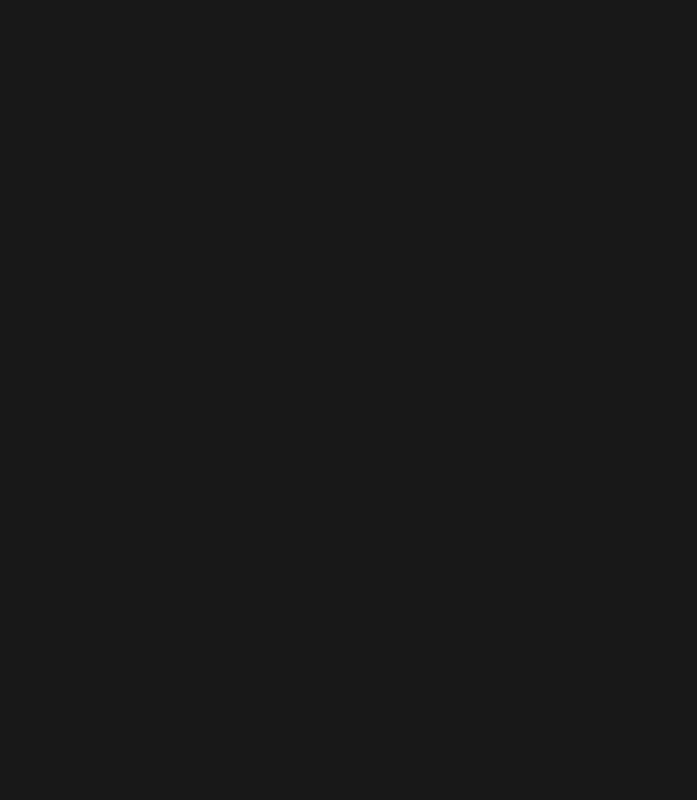
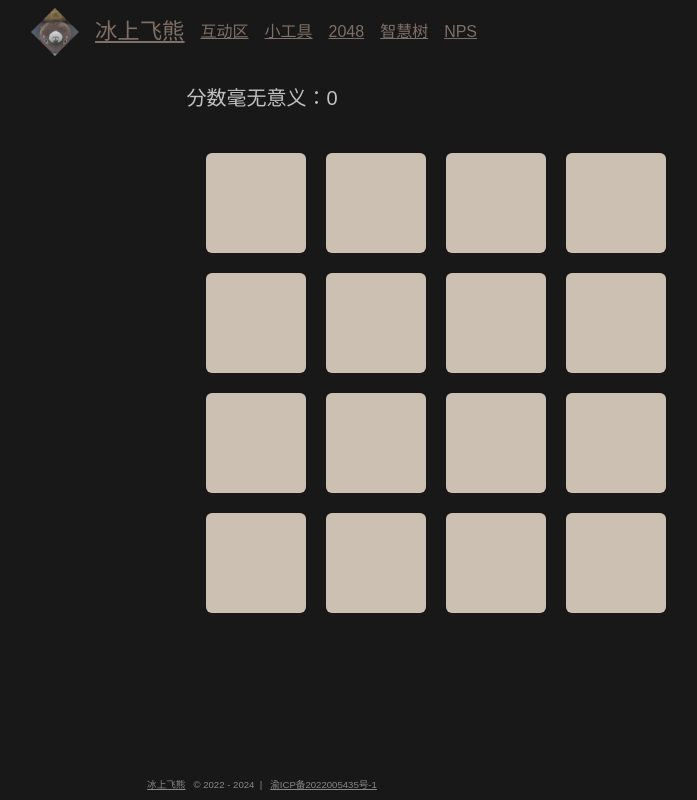
Before and after one commit to 0110wdj/blog, a Gatsby site: page /basics/games in a window 1280 px wide. Before the commit this address had no page. Shown: the whole page, without its empty margins (378-1075 px from the left). Built offline with nearby package versions, Linux system fonts and the light colour scheme; Gatsby itself is replaced by a stand-in of ours; some packages are replaced by stand-ins of ours.

Commit message:
增加 2048 title

```diff
--- a/package.json
+++ b/package.json
@@ -15,6 +15,7 @@
   },
   "dependencies": {
     "@emotion/core": "^11.0.0",
+    "@emotion/react": "^11.11.4",
     "axios": "^1.6.2",
     "css-loader": "^6.7.3",
     "gatsby": "^5.13.0",
@@ -23,6 +24,7 @@
     "gatsby-source-filesystem": "^5.13.0",
     "gatsby-transformer-remark": "^6.13.0",
     "highlight.js": "^11.5.1",
+    "jquery": "^3.7.1",
     "markdown-it": "^14.0.0",
     "protobufjs": "^7.2.4",
     "react": "^18.2.0",
--- a/src/components/layout.js
+++ b/src/components/layout.js
@@ -47,6 +47,7 @@ const Header = (data) => {
             <ListLink to="/" style={{ fontSize: '1.4rem' }}>{data.site.siteMetadata.siteTitle}</ListLink>
             <ListLink to="/basics/talk/talk">互动区</ListLink>
             <ListLink to="/basics/kits/kits">小工具</ListLink>
+            <ListLink to="/basics/games">2048</ListLink>
             <ListLink to="http://www.snofly.cn:8081/">智慧树</ListLink>
             <ListLink to="http://www.snofly.cn:8080/">NPS</ListLink>
         </header>
--- /dev/null
+++ b/src/pages/basics/games/2048/index.js
@@ -0,0 +1,290 @@
+import React, { useState, useEffect, useRef } from 'react';
+import "./index2048.css"
+
+const Index = () => {
+  const [score, setScore] = useState(0);
+  const [isGameOver, setIsGameOver] = useState(false);
+  const [board, setBoard] = useState([]);
+  const containerRef = useRef(null);
+
+  const prefix = 'game';
+  const len = 4;
+  const size = 100;
+  const margin = 20;
+  const winNum = 2048;
+
+  const initBoard = () => {
+    const newBoard = [];
+    for (let x = 0; x < len; x++) {
+      newBoard[x] = Array(len).fill(0);
+    }
+    setBoard(newBoard);
+  };
+
+
+
+  const generateNumber = () => {
+    const emptyCells = [];
+    for (let x = 0; x < len; x++) {
+      for (let y = 0; y < len; y++) {
+        if (board?.[x]?.[y] === 0) {
+          emptyCells.push({ x, y });
+        }
+      }
+    }
+
+    if (emptyCells.length === 0) {
+      return false;
+    }
+
+    const randomIndex = Math.floor(Math.random() * emptyCells.length);
+    const { x, y } = emptyCells[randomIndex];
+    const number = Math.random() < 0.5 ? 2 : 4;
+    setBoard((prevBoard) => {
+      const newBoard = [...prevBoard];
+      newBoard[x][y] = number;
+      return newBoard;
+    });
+  };
+
+  const moveLeft = () => {
+    let moved = false;
+    for (let x = 0; x < len; x++) {
+      for (let y = 0; y < len - 1; y++) {
+        let nextX = y + 1;
+        while (nextX < len && board[x][nextX] === 0) {
+          nextX++;
+        }
+
+        if (nextX < len && board[x][y] === 0) {
+          setBoard((prevBoard) => {
+            const newBoard = [...prevBoard];
+            newBoard[x][y] = newBoard[x][nextX];
+            newBoard[x][nextX] = 0;
+            return newBoard;
+          });
+          moved = true;
+          y--; // Check the same cell again after moving
+        } else if (nextX < len && board[x][y] === board[x][nextX]) {
+          setBoard((prevBoard) => {
+            const newBoard = [...prevBoard];
+            newBoard[x][y] *= 2;
+            newBoard[x][nextX] = 0;
+            setScore((prevScore) => prevScore + newBoard[x][y]);
+            return newBoard;
+          });
+          moved = true;
+        }
+      }
+    }
+    return moved;
+  };
+
+  const moveRight = () => {
+    let moved = false;
+    for (let x = 0; x < len; x++) {
+      for (let y = len - 1; y > 0; y--) {
+        let prevX = y - 1;
+        while (prevX >= 0 && board[x][prevX] === 0) {
+          prevX--;
+        }
+
+        if (prevX >= 0 && board[x][y] === 0) {
+          setBoard((prevBoard) => {
+            const newBoard = [...prevBoard];
+            newBoard[x][y] = newBoard[x][prevX];
+            newBoard[x][prevX] = 0;
+            return newBoard;
+          });
+          moved = true;
+          y++; // Check the same cell again after moving
+        } else if (prevX >= 0 && board[x][y] === board[x][prevX]) {
+          setBoard((prevBoard) => {
+            const newBoard = [...prevBoard];
+            newBoard[x][y] += newBoard[x][prevX];
+            newBoard[x][prevX] = 0;
+            setScore((prevScore) => prevScore + newBoard[x][y]);
+            moved = true;
+          })
+        }
+      }
+      return moved
+    };
+    return moved;
+  }
+
+  const moveUp = () => {
+    let moved = false;
+    for (let y = 0; y < len; y++) {
+      for (let x = 0; x < len - 1; x++) {
+        let nextX = x + 1;
+        while (nextX < len && board[nextX][y] === 0) {
+          nextX++;
+        }
+
+        if (nextX < len && board[x][y] === 0) {
+          setBoard((prevBoard) => {
+            const newBoard = [...prevBoard];
+            newBoard[x][y] = newBoard[nextX][y];
+            newBoard[nextX][y] = 0;
+            return newBoard;
+          });
+          moved = true;
+          x--; // Check the same cell again after moving
+        } else if (nextX < len && board[x][y] === board[nextX][y]) {
+          setBoard((prevBoard) => {
+            const newBoard = [...prevBoard];
+            newBoard[x][y] *= 2;
+            newBoard[nextX][y] = 0;
+            setScore((prevScore) => prevScore + newBoard[x][y]);
+            return newBoard;
+          });
+          moved = true;
+        }
+      }
+    }
+    return moved;
+  };
+
+  const moveDown = () => {
+    let moved = false;
+    for (let y = 0; y < len; y++) {
+      for (let x = len - 1; x > 0; x--) {
+        let prevX = x - 1;
+        while (prevX >= 0 && board[prevX][y] === 0) {
+          prevX--;
+        }
+
+        if (prevX >= 0 && board[x][y] === 0) {
+          setBoard((prevBoard) => {
+            const newBoard = [...prevBoard];
+            newBoard[x][y] = newBoard[prevX][y];
+            newBoard[prevX][y] = 0;
+            return newBoard;
+          });
+          moved = true;
+          x++; // Check the same cell again after moving
+        } else if (prevX >= 0 && board[x][y] === board[prevX][y]) {
+          setBoard((prevBoard) => {
+            const newBoard = [...prevBoard];
+            newBoard[x][y] += newBoard[prevX][y];
+            newBoard[prevX][y] = 0;
+            setScore((prevScore) => prevScore + newBoard[x][y]);
+            return newBoard;
+          });
+          moved = true;
+        }
+      }
+    }
+    return moved;
+  };
+
+  const handleKeyDown = (event) => {
+    if (isGameOver) {
+      return;
+    }
+
+    switch (event.which) {
+      case 37: // Left arrow
+        if (moveLeft()) {
+          generateNumber();
+        }
+        break;
+      case 38: // Up arrow
+        if (moveUp()) {
+          generateNumber();
+        }
+        break;
+      case 39: // Right arrow
+        if (moveRight()) {
+          generateNumber();
+        }
+        break;
+      case 40: // Down arrow
+        if (moveDown()) {
+          generateNumber();
+        }
+        break;
+      default:
+        break;
+    }
+  };
+
+  useEffect(() => {
+    initBoard();
+    generateNumber();
+    generateNumber();
+
+    document.addEventListener('keydown', handleKeyDown);
+    return () => document.removeEventListener('keydown', handleKeyDown);
+  }, []);
+
+  useEffect(() => {
+    if (board.some((row) => row.some((cell) => cell === winNum))) {
+      setIsGameOver(true);
+    }
+  }, [board]);
+
+  const restartGame = () => {
+    setScore(0);
+    setIsGameOver(false);
+    initBoard();
+    generateNumber();
+    generateNumber();
+  };
+
+
+
+  const getPos = (n) => margin + n * (size + margin);
+
+  const renderCells = () => {
+    const cells = [];
+    for (let x = 0; x < len; x++) {
+      for (let y = 0; y < len; y++) {
+        cells.push(
+          <div
+            key={`${x}-${y}`}
+            className={`${prefix}-cell`}
+            style={{
+              width: `${size}px`,
+              height: `${size}px`,
+              top: `${getPos(x)}px`,
+              left: `${getPos(y)}px`,
+            }}
+          >
+            {board?.[x]?.[y] > 0 && (
+              <div
+                className={`${prefix}-num ${prefix}-num-${board[x][y]}`}
+                style={{
+                  lineHeight: `${size}px`,
+                }}
+              >
+                {board[x][y]}
+              </div>
+            )}
+          </div>
+        );
+      }
+    }
+    return cells;
+  };
+
+  return (
+    <div id="game" className={"game"}>
+      <div className={"game-score"}>分数毫无意义：<span id="game_score">{score}</span></div>
+      <div id="game_container" className={"game-container"} ref={containerRef}>
+        {renderCells()}
+        <div id="game_over" className={`game-over ${isGameOver ? '' : 'game-hide'}`}>
+          <div className={"game-over-info"}>
+            <div id="game_over_info">
+              {isGameOver ? '您获胜了！' : '本次得分：'}{score}
+            </div>
+            <span id="game_restart" onClick={restartGame}>重新开始</span>
+          </div>
+        </div>
+      </div>
+    </div>
+  );
+
+}
+export default Index
--- /dev/null
+++ b/src/pages/basics/games/2048/index2048.css
@@ -0,0 +1,137 @@
+/* 游戏棋盘格 */
+body {
+  font-family: Arial;
+  text-align: center;
+}
+
+.game {
+  margin: 0 auto;
+  /*margin-top:40px;*/
+  text-align: center;
+  display: inline-block;
+}
+
+.game-score {
+  font-size: 20px;
+  margin: 20px auto;
+}
+
+.game-container {
+  background-color: #bbada0;
+  border-radius: 10px;
+  position: relative;
+}
+
+.game-cell {
+  border-radius: 6px;
+  background-color: #ccc0b3;
+  position: absolute;
+}
+
+.game-num {
+  width: 0px;
+  height: 0px;
+  border-radius: 6px;
+  font-weight: bold;
+  font-size: 40px;
+  color: #fff;
+  text-align: center;
+  position: absolute;
+}
+
+.game-num-2 {
+  background: #eee4da;
+  color: #776e65;
+}
+
+.game-num-4 {
+  background: #ede0c8;
+  color: #776e65;
+}
+
+.game-num-8 {
+  background: #f2b179;
+}
+
+.game-num-16 {
+  background: #f59563;
+}
+
+.game-num-32 {
+  background: #f67c5f;
+}
+
+.game-num-64 {
+  background: #f65e3b;
+}
+
+.game-num-128 {
+  background: #edcf72;
+  font-size: 35px;
+}
+
+.game-num-256 {
+  background: #edcc61;
+  font-size: 35px;
+}
+
+.game-num-512 {
+  background: #9c0;
+  font-size: 35px;
+}
+
+.game-num-1024 {
+  background: #33b5e5;
+  font-size: 30px;
+}
+
+.game-num-2048 {
+  background: #09c;
+  font-size: 30px;
+}
+
+/*游戏结束*/
+.game-over {
+  width: 100%;
+  height: 100%;
+  position: absolute;
+  border-radius: 10px;
+  box-sizing: border-box;
+  z-index: 1;
+  display: table;
+  background: rgba(123, 102, 85, 0.5);
+}
+
+.game-over-info {
+  display: table-cell;
+  vertical-align: middle;
+}
+
+.game-over p {
+  font-size: 45px;
+  color: #fff;
+  margin: 20px auto;
+}
+
+.game-over span {
+  cursor: pointer;
+  background-color: rgba(103, 82, 65, 0.6);
+  display: block;
+  margin: 20px auto;
+  width: 180px;
+  padding: 10px 10px;
+  font-size: 25px;
+  color: #f7f2e5;
+  border-radius: 10px;
+  border: 1px solid #978271;
+  transition: all 0.2s;
+}
+
+.game-over span:hover {
+  background-color: rgba(103, 82, 65, 0.7);
+  color: #fff;
+}
+
+.game-hide {
+  display: none;
+}
--- /dev/null
+++ b/src/pages/basics/games/index.js
@@ -0,0 +1,13 @@
+import React from "react"
+import Layout from "../../../components/layout"
+import G2048 from './2048'
+
+export default function Home() {
+  return (
+    <Layout>
+      <div>
+        <G2048 />
+      </div>
+    </Layout >
+  )
+}
```
Also changed, not shown: 2 other files.
